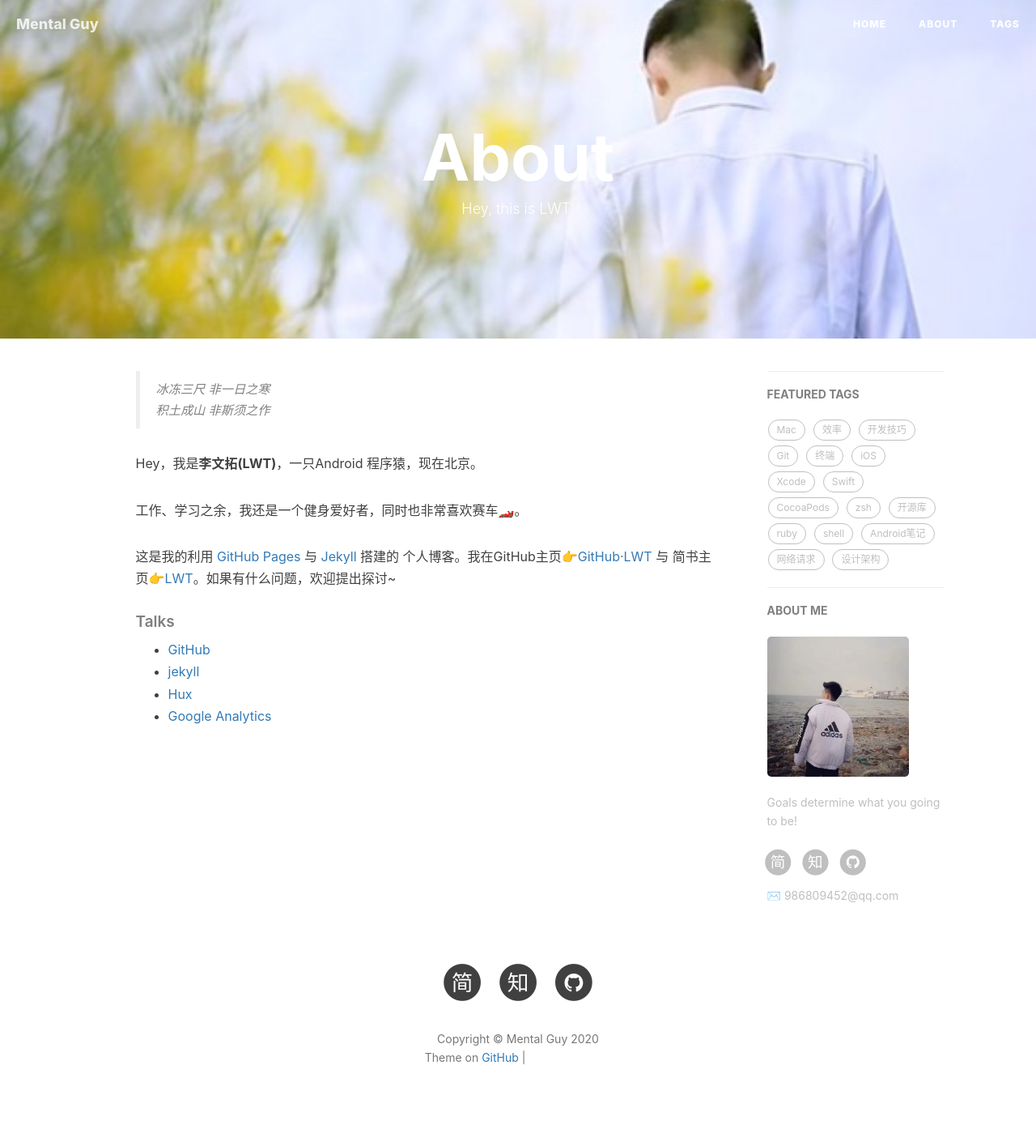
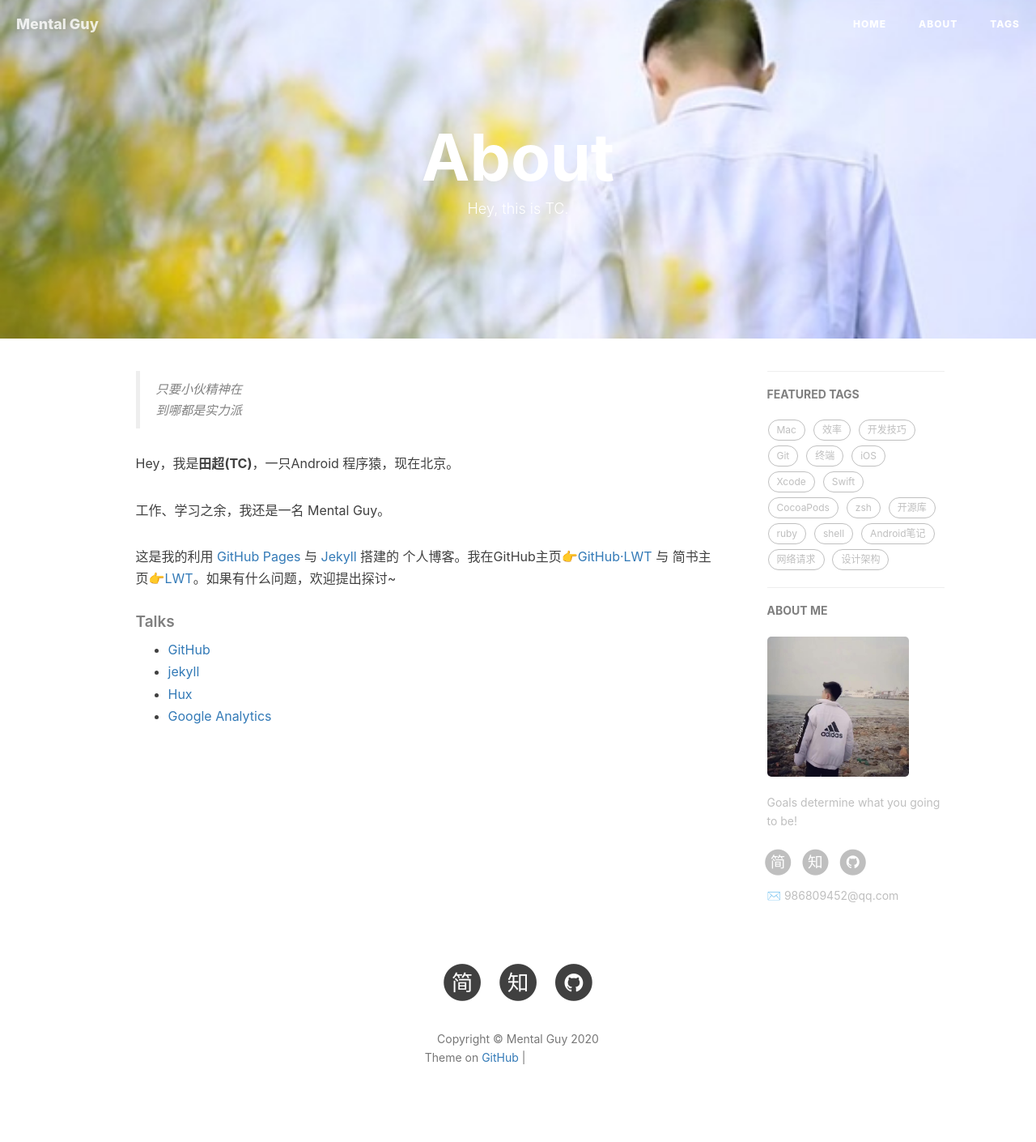
Before and after one commit to DanielsShelby/DanielsShelby.github.io, a Jekyll site: the page built from about.html, in a window 1280 px wide. Shown: the whole page at 81% size. Built offline with Jekyll 4.4.1, drawn with Linux system fonts in a browser that asks for light colours; nearby versions of some CDN libraries; comment, search, counter and statistics services are not loaded; grey boxes are pictures that could not be loaded.

Commit message:
Update about.html

```diff
--- a/about.html
+++ b/about.html
@@ -1,7 +1,7 @@
 ---
 layout: page
 title: "About"
-description: "Hey, this is LWT."
+description: "Hey, this is TC."
 header-img: "img/post-bg-rwd.jpg"
 ---
 
@@ -15,12 +15,12 @@
 <div class="zh post-container">
 
     <!--copied from markdown -->
-    <blockquote><p>冰冻三尺 非一日之寒<br>
-    积土成山 非斯须之作</p></blockquote>
+    <blockquote><p>只要小伙精神在<br>
+    到哪都是实力派</p></blockquote>
 
-    <p>Hey，我是<strong>李文拓(LWT)</strong>，一只Android 程序猿，现在北京。</p>
+    <p>Hey，我是<strong>田超(TC)</strong>，一只Android 程序猿，现在北京。</p>
 
-    <p>工作、学习之余，我还是一个健身爱好者，同时也非常喜欢赛车🏎️。</p>
+    <p>工作、学习之余，我还是一名 Mental Guy。</p>
 
     <p>这是我的利用 <a href="https://pages.github.com/">GitHub Pages</a> 与 <a href="http://jekyll.com.cn/">Jekyll</a> 搭建的 个人博客。我在GitHub主页<a href="https://anglelwt.github.io">👉GitHub·LWT</a> 与 简书主页<a href="https://www.jianshu.com/u/323eca6bb9fe">👉LWT</a>。如果有什么问题，欢迎提出探讨~</p>
 
```
